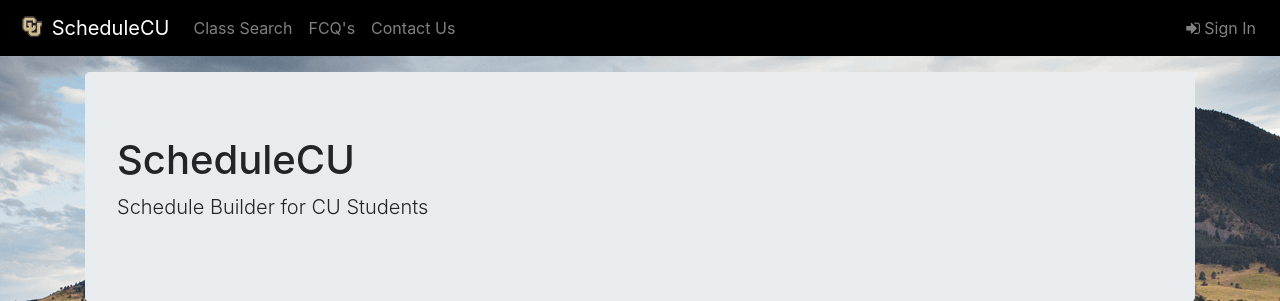
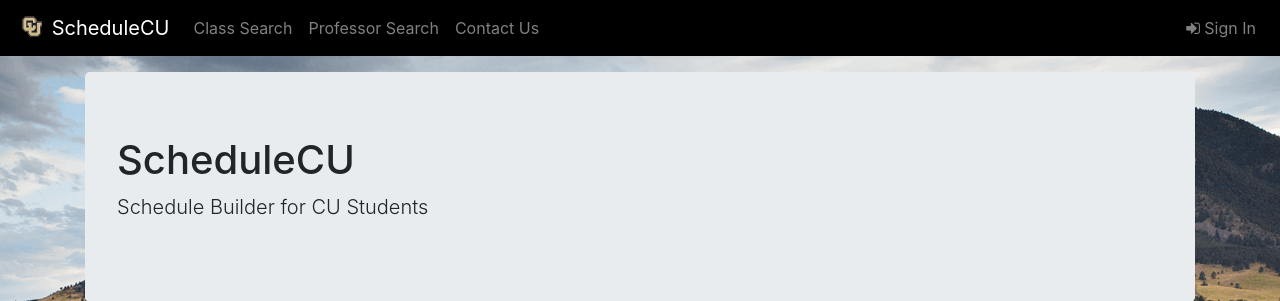
Before and after one commit to jacobfelknor/schedulecu, a Django app: page / in a window 1280 px wide. Shown: the top 301 px of the page. Run offline with Django 3.2, Linux system fonts and the light colour scheme; some libraries are stand-ins or nearby versions.

Commit message:
slight visuals

```diff
--- a/classes/templates/classes/class_detail.html
+++ b/classes/templates/classes/class_detail.html
@@ -4,7 +4,7 @@
 
 <div class="container">
     <div class="card border-dark">
-        <h3 class="card-header">
+        <h3 class="card-header bg-dark text-light">
             {{ class.course_title }}
         </h3>
         <div class="card-body">
--- a/schedulecu/templates/base.html
+++ b/schedulecu/templates/base.html
@@ -55,7 +55,7 @@
             <a class="nav-link" href="{% url 'classes:search' %}">Class Search</a>
           </li>
           <li class="nav-item">
-            <a class="nav-link" href="{% url 'fcq:fcq_search' %}">FCQ's</a>
+            <a class="nav-link" href="{% url 'fcq:fcq_search' %}">Professor Search</a>
           </li>
           <li class="nav-item">
             <a href="{% url 'contact:contact' %}" class="nav-link">Contact Us</a>
```
